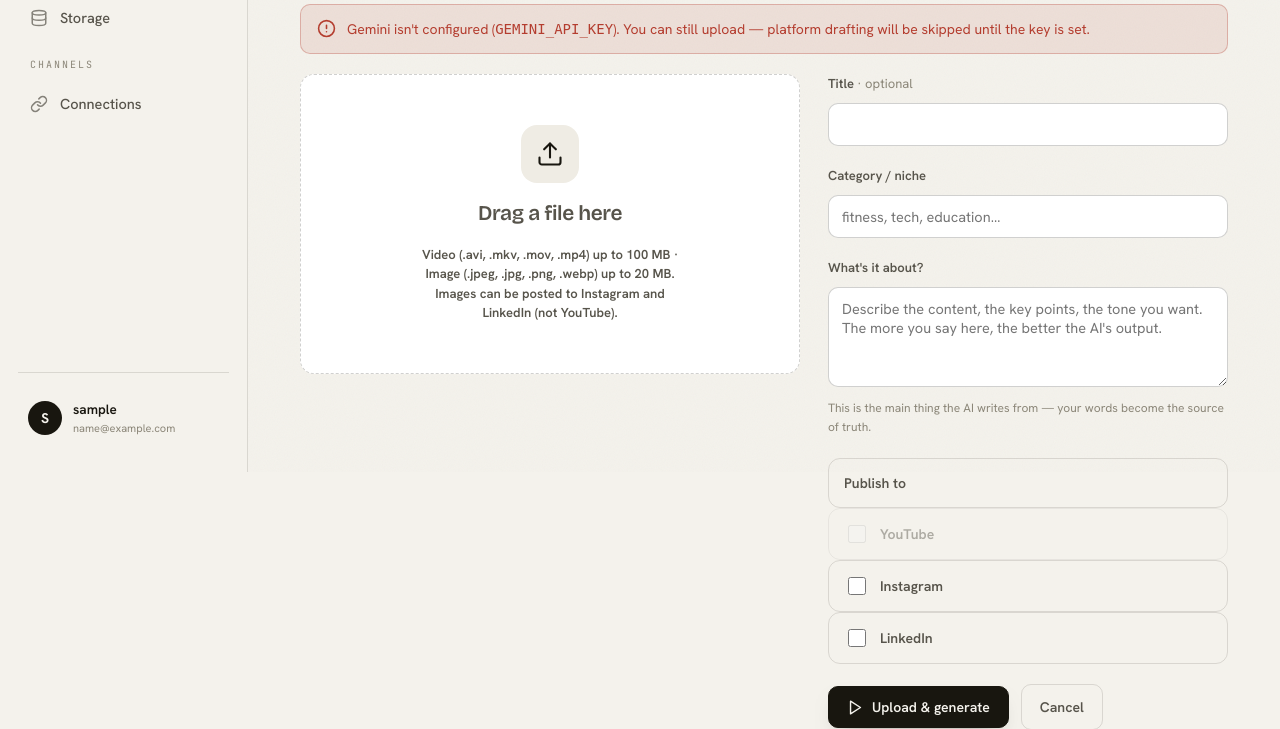
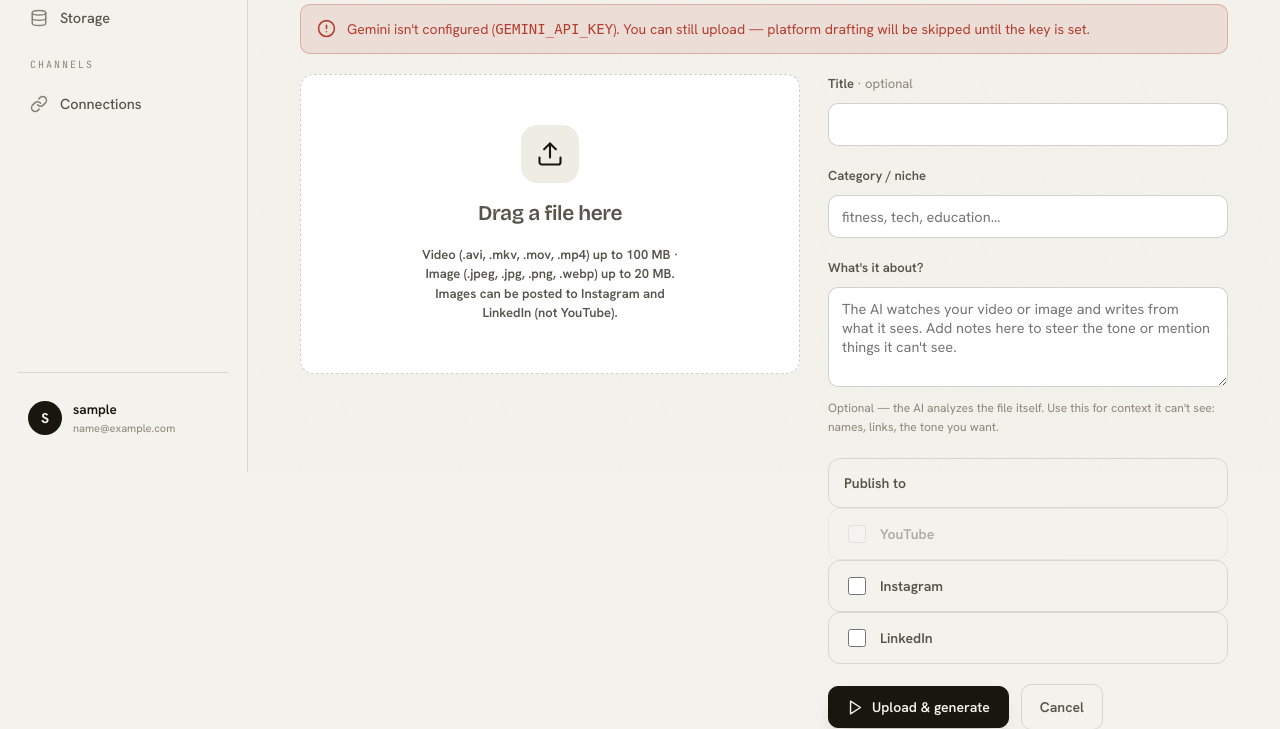
Before and after one commit to vennela100/ai-social-media-scheduler, a Django app: page /upload/ in a window 1280 px wide. Shown: the part 328-1057 px from the top of the page. Run offline with Django 5.2, Linux system fonts and the light colour scheme; the visitor is signed in with stand-in values (Sample User, id 1); some libraries are stand-ins or nearby versions.

Commit message:
Generate from the media analysis first, not the typed description
The review page now runs the one-time Gemini analysis BEFORE generating
platform drafts, so copy is grounded in what's actually in the file and
no typed description is needed:

- New POST /video/<pk>/analyze/ JSON endpoint: idempotent (returns the
  cached analysis), respects size/duration skip caps, runs
  ai.analyze_media inline and records ai_analysis_status. Fail-open:
  any failure falls back to text-only generation and the
  analyze_pending_media cron remains the retry path.
- video_detail.html JS: pending cards show "Watching your video…",
  one analyze call runs, then all generates fire in parallel. Spinner
  message is now dynamic.
- "What the AI saw" panel in the review sidebar shows the stored
  analysis (filled live by JS after analyzing).
- generate_ai only nags about a missing description when NEITHER the
  analysis nor a user note grounded the copy.
- Upload form: description relabelled "Anything to add? (optional)" —
  the analysis is the source of truth now.

Co-Authored-By: Claude Fable 5 <noreply@anthropic.com>

```diff
--- a/core/forms.py
+++ b/core/forms.py
@@ -105,10 +105,10 @@ class VideoUploadForm(forms.Form):
         widget=forms.TextInput(attrs={"placeholder": "fitness, tech, education…"}),
     )
     description = forms.CharField(
-        label="What is this about?",
-        widget=forms.Textarea(attrs={"rows": 4, "placeholder": "Describe the content, the key points, the tone you want. The more you say here, the better the AI's output."}),
+        label="Anything to add? (optional)",
+        widget=forms.Textarea(attrs={"rows": 4, "placeholder": "The AI watches your video or image and writes from what it sees. Add notes here to steer the tone or mention things it can't see."}),
         required=False,
-        help_text="This is the main thing the AI writes from — your words become the source of truth.",
+        help_text="Optional — the AI analyzes the file itself. Use this for context it can't see: names, links, the tone you want.",
     )
     platforms = forms.MultipleChoiceField(
         choices=Platform.choices,
--- a/core/urls.py
+++ b/core/urls.py
@@ -19,6 +19,7 @@ urlpatterns = [
     path("storage/delete-all/", views.storage_delete_all, name="storage_delete_all"),
     path("storage/video/<int:pk>/archive/", views.video_archive_source, name="video_archive_source"),
     path("video/<int:pk>/generate/", views.generate, name="generate"),
+    path("video/<int:pk>/analyze/", views.analyze_media, name="analyze_media"),
     path("ai/<int:pk>/edit/", views.aicontent_edit, name="aicontent_edit"),
     path("ai/<int:pk>/generate/", views.generate_ai, name="generate_ai"),
     path("ai/<int:pk>/schedule/", views.schedule_content, name="schedule_content"),
--- a/core/views.py
+++ b/core/views.py
@@ -433,6 +433,48 @@ def video_detail(request, pk):
 
 @require_POST
 @login_required
+def analyze_media(request, pk):
+    """Have Gemini watch this upload NOW, so the review page can ground every
+    platform draft in the media itself before generating — the analysis IS the
+    description; the user doesn't have to type one.
+
+    Same 200-JSON contract as generate_ai. Fail-open: on any failure the page
+    just generates from the user's text, and the analyze_pending_media cron
+    remains the retry path — this endpoint never hard-fails the flow.
+    """
+    video = get_object_or_404(Video, pk=pk, user=request.user)
+    Status = Video.AnalysisStatus
+    rows = Video.objects.filter(pk=video.pk)
+
+    if video.ai_media_analysis.strip():  # already watched — reuse the cache
+        return JsonResponse(
+            {"ok": True, "status": "done", "analysis": video.ai_media_analysis}
+        )
+    if video.ai_analysis_status == Status.SKIPPED:
+        return JsonResponse({"ok": True, "status": "skipped"})
+    if not ai.is_configured() or not video.file_url or video.source_deleted:
+        return JsonResponse(
+            {"ok": False, "status": "failed", "error": "Analysis isn't available for this upload."}
+        )
+
+    reason = ai.analysis_skip_reason(video)
+    if reason:
+        rows.update(ai_analysis_status=Status.SKIPPED)
+        logger.info("Skipping analysis of video %s: %s", video.pk, reason)
+        return JsonResponse({"ok": True, "status": "skipped"})
+
+    text = ai.analyze_media(video)  # caches on success, "" on any failure (logged)
+    rows.update(ai_analysis_status=Status.DONE if text else Status.FAILED)
+    if text:
+        return JsonResponse({"ok": True, "status": "done", "analysis": text})
+    return JsonResponse(
+        {"ok": False, "status": "failed",
+         "error": "Couldn't analyze the file — generating from your text instead."}
+    )
+
+
+@require_POST
+@login_required
 def generate_ai(request, pk):
     """Generate (or regenerate) one draft from the video's title + description.
 
@@ -485,8 +527,13 @@ def generate_ai(request, pk):
         generation_status=AIContent.GenStatus.DONE,
     )
 
-    # Nudge the user to describe the video when they didn't — better output next time.
-    notice = "" if video.user_description.strip() else "For better results, describe your video above."
+    # The media analysis (or the user's own note) grounds the copy. Only when
+    # NEITHER exists did the model write blind from the filename — say so.
+    grounded = video.ai_media_analysis.strip() or video.user_description.strip()
+    notice = "" if grounded else (
+        "Written from the filename only — the AI couldn't watch this file. "
+        "Regenerate to retry, or add a description."
+    )
     return JsonResponse(
         {
             "ok": True,
--- a/static/css/app.css
+++ b/static/css/app.css
@@ -635,3 +635,9 @@ tbody tr:hover .row-actions { opacity: 1; }
 .video-grid .video-card { background: transparent; border: none; box-shadow: none; padding: 0; }
 .video-grid .video-card:hover { transform: none; box-shadow: none; }
 .video-grid .video-card .thumb { border-radius: var(--radius); border: 1px solid var(--border); box-shadow: var(--shadow); }
+
+/* "What the AI saw" — the cached Gemini media analysis on the review page */
+.ai-analysis { margin-top: 10px; font-size: 13px; }
+.ai-analysis summary { cursor: pointer; color: var(--text-faint); user-select: none; }
+.ai-analysis summary:hover { color: var(--text-dim); }
+.ai-analysis p { margin: 8px 0 0; color: var(--text-dim); line-height: 1.55; max-height: 200px; overflow-y: auto; white-space: pre-wrap; }
```
Also changed, not shown: templates/video_detail.html (+48 -5 lines).
